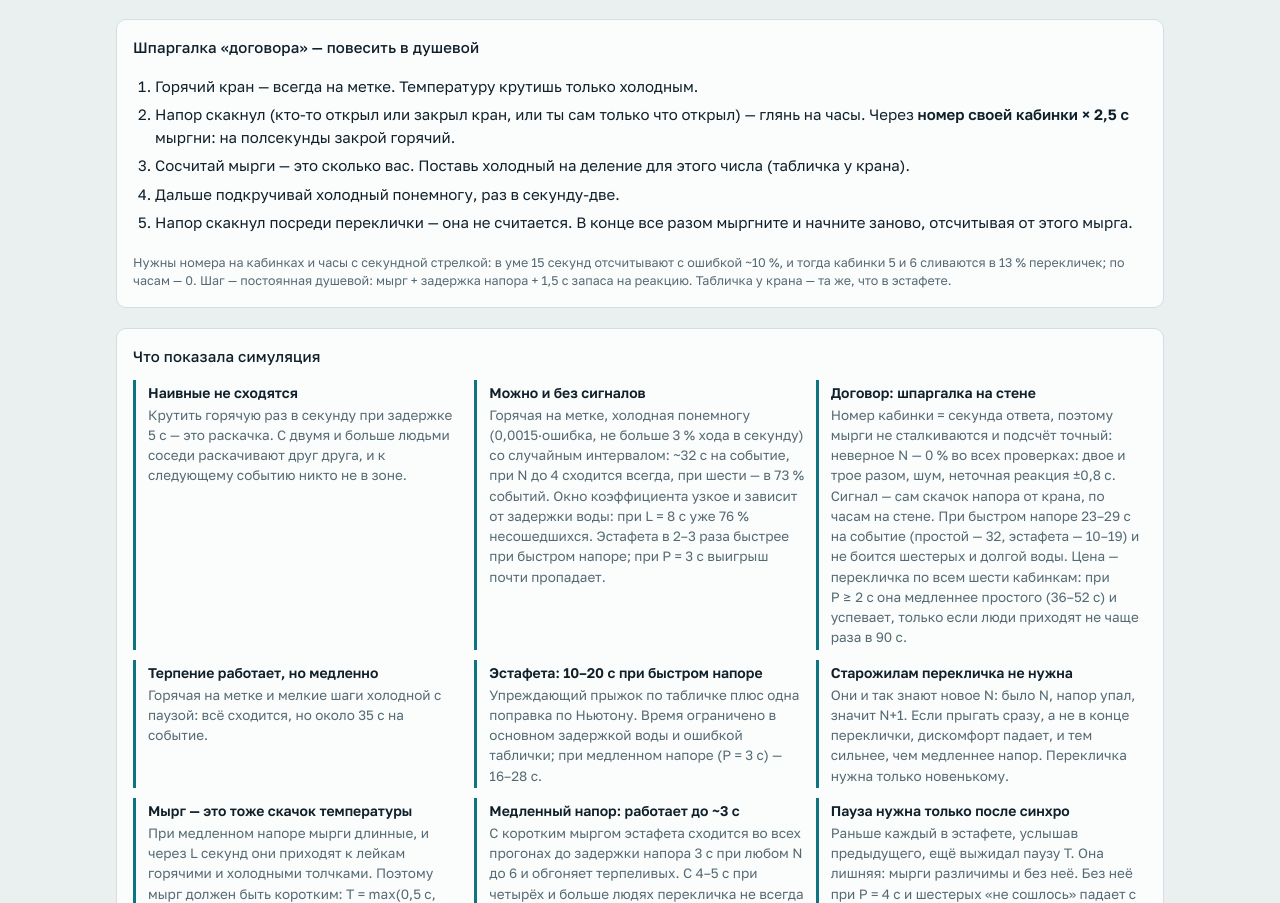
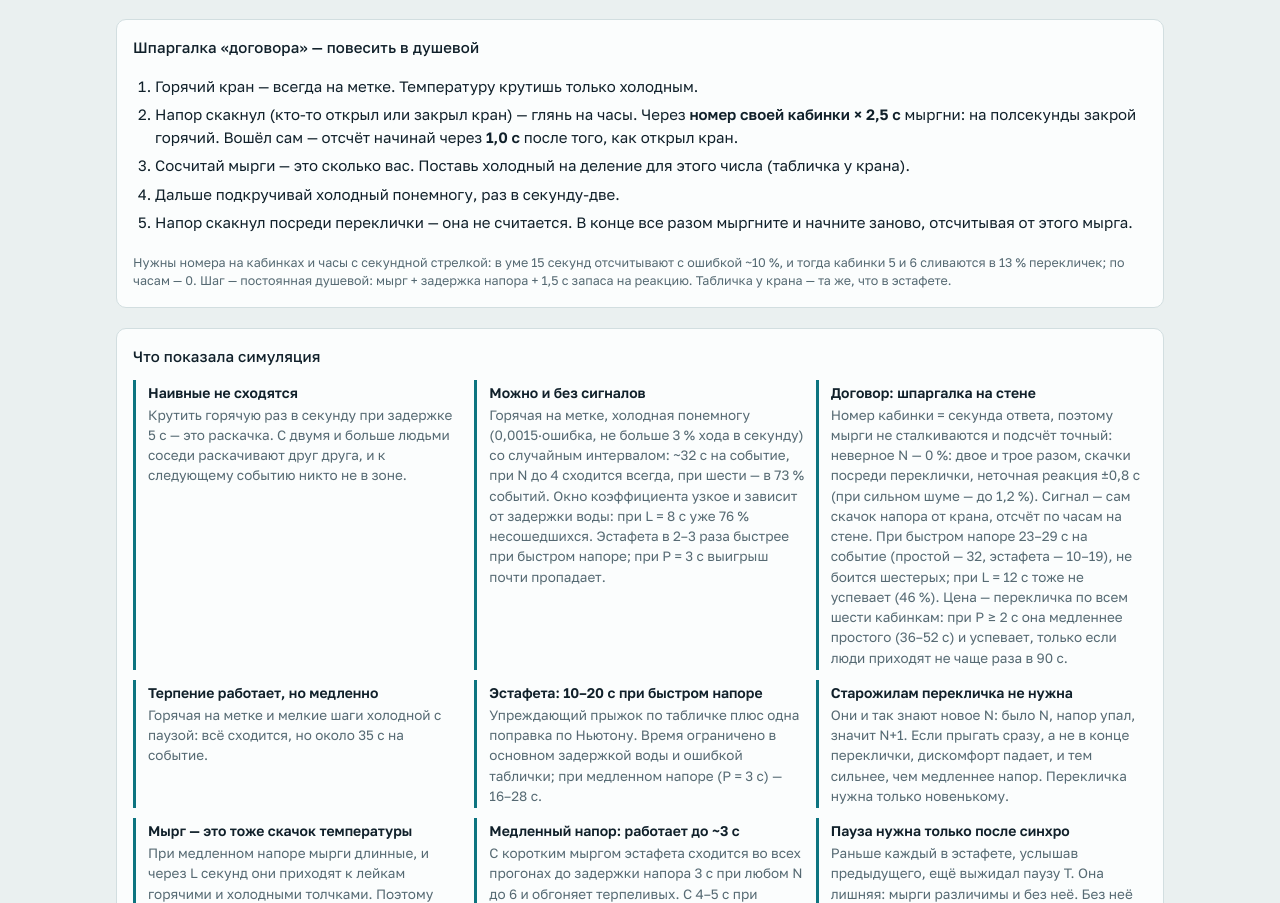
Before and after one commit to komapc/shower-protocol, a website: page index.html in a window 1280 px wide. Shown: the part 2395-3298 px from the top of the page. Drawn offline with Linux system fonts and the light colour scheme; a web font is replaced by a local one.

Commit message:
sheet: newcomer starts counting D s after opening; correct claims
Timing a newcomer from their own tap opening puts their blink in a
neighbour's slot (wrong N 18-57%, sheetNewEarly); the cheat sheet now
prints D = 1.4·P + 0.3 s. Mid-roll-call arrivals (pair 1-10 s, triple
1-5 s) checked: wrong N 0%. Noise 0.2: 0-1.2%, stated. L = 12 s and
discomfort claims corrected; first-entrant 42° stated as unsolved.

Co-Authored-By: Claude Opus 5.5 <noreply@anthropic.com>

```diff
--- a/index.html
+++ b/index.html
@@ -253,7 +253,7 @@ details code { font-family: var(--f-mono); font-size: 12.5px; }
     <h2>Шпаргалка «договора» — повесить в душевой</h2>
     <ol class="sheet">
       <li>Горячий кран — всегда на метке. Температуру крутишь только холодным.</li>
-      <li>Напор скакнул (кто-то открыл или закрыл кран, или ты сам только что открыл) — глянь на часы. Через <b>номер своей кабинки × <span id="sheetSlot">2,5</span> с</b> мыргни: на полсекунды закрой горячий.</li>
+      <li>Напор скакнул (кто-то открыл или закрыл кран) — глянь на часы. Через <b>номер своей кабинки × <span id="sheetSlot">2,5</span> с</b> мыргни: на полсекунды закрой горячий. Вошёл сам — отсчёт начинай через <b><span id="sheetD">1</span> с</b> после того, как открыл кран.</li>
       <li>Сосчитай мырги — это сколько вас. Поставь холодный на деление для этого числа (табличка у крана).</li>
       <li>Дальше подкручивай холодный понемногу, раз в секунду-две.</li>
       <li>Напор скакнул посреди переклички — она не считается. В конце все разом мыргните и начните заново, отсчитывая от этого мырга.</li>
@@ -266,7 +266,7 @@ details code { font-family: var(--f-mono); font-size: 12.5px; }
     <div class="findings">
       <div class="finding"><b>Наивные не сходятся</b><p>Крутить горячую раз в секунду при задержке 5&nbsp;с — это раскачка. С двумя и больше людьми соседи раскачивают друг друга, и к следующему событию никто не в зоне.</p></div>
       <div class="finding"><b>Можно и без сигналов</b><p>Горячая на метке, холодная понемногу (0,0015·ошибка, не больше 3&nbsp;% хода в секунду) со случайным интервалом: ~32&nbsp;с на событие, при N до 4 сходится всегда, при шести — в 73&nbsp;% событий. Окно коэффициента узкое и зависит от задержки воды: при L&nbsp;=&nbsp;8&nbsp;с уже 76&nbsp;% несошедшихся. Эстафета в 2–3 раза быстрее при быстром напоре; при P&nbsp;=&nbsp;3&nbsp;с выигрыш почти пропадает.</p></div>
-      <div class="finding"><b>Договор: шпаргалка на стене</b><p>Номер кабинки = секунда ответа, поэтому мырги не сталкиваются и подсчёт точный: неверное N — 0&nbsp;% во всех проверках: двое и трое разом, шум, неточная реакция ±0,8&nbsp;с. Сигнал — сам скачок напора от крана, по часам на стене. При быстром напоре 23–29&nbsp;с на событие (простой — 32, эстафета — 10–19) и не боится шестерых и долгой воды. Цена — перекличка по всем шести кабинкам: при P&nbsp;≥&nbsp;2&nbsp;с она медленнее простого (36–52&nbsp;с) и успевает, только если люди приходят не чаще раза в 90&nbsp;с.</p></div>
+      <div class="finding"><b>Договор: шпаргалка на стене</b><p>Номер кабинки = секунда ответа, поэтому мырги не сталкиваются и подсчёт точный: неверное N — 0&nbsp;%: двое и трое разом, скачки посреди переклички, неточная реакция ±0,8&nbsp;с (при сильном шуме — до 1,2&nbsp;%). Сигнал — сам скачок напора от крана, отсчёт по часам на стене. При быстром напоре 23–29&nbsp;с на событие (простой — 32, эстафета — 10–19), не боится шестерых; при L&nbsp;=&nbsp;12&nbsp;с тоже не успевает (46&nbsp;%). Цена — перекличка по всем шести кабинкам: при P&nbsp;≥&nbsp;2&nbsp;с она медленнее простого (36–52&nbsp;с) и успевает, только если люди приходят не чаще раза в 90&nbsp;с.</p></div>
       <div class="finding"><b>Терпение работает, но медленно</b><p>Горячая на метке и мелкие шаги холодной с паузой: всё сходится, но около 35&nbsp;с на событие.</p></div>
       <div class="finding"><b>Эстафета: 10–20&nbsp;с при быстром напоре</b><p>Упреждающий прыжок по табличке плюс одна поправка по Ньютону. Время ограничено в основном задержкой воды и ошибкой таблички; при медленном напоре (P&nbsp;=&nbsp;3&nbsp;с) — 16–28&nbsp;с.</p></div>
       <div class="finding"><b>Старожилам перекличка не нужна</b><p>Они и так знают новое N: было N, напор упал, значит N+1. Если прыгать сразу, а не в конце переклички, дискомфорт падает, и тем сильнее, чем медленнее напор. Перекличка нужна только новенькому.</p></div>
@@ -313,6 +313,7 @@ details code { font-family: var(--f-mono); font-size: 12.5px; }
     for (const s of ['naive', 'patient', 'simple', 'sheet', 'relay']) runs[s] = S.simulate(Object.assign({ strategy: s }, base));
     cur = runs[st.strategy];
     $('sheetSlot').textContent = fmt(runs.sheet.slotS, 1);
+    $('sheetD').textContent = fmt(1.4 * st.P + 0.3, 1);
     if (st.t == null || st.t > cur.T_END || !st.playing) st.t = st.playing ? Math.min(st.t || 0, cur.T_END) : cur.T_END;
     buildStalls(); buildLegend(); buildTable(); render(); schedulePairStats(base);
   }
--- a/sim.js
+++ b/sim.js
@@ -21,6 +21,7 @@
     stalls: 6,        // sheet: кабинок (номер кабинки = номер секунды в перекличке)
     sheetSlot: null,  // sheet: шаг переклички, с (null — max(2, T + P + 0.5 + 2·sheetAbs))
     sheetProm: 0.7,   // sheet: порог мырга, в долях ожидаемой высоты мырга (с учётом сглаживания)
+    sheetNewEarly: false, // sheet: новичок отсчитывает от открытия своего крана, а не от ощущённого скачка
     sheetJit: 0,      // sheet: ошибка отсчёта в уме, доля от отсчитанного (0 — смотрят на часы)
     sheetAbs: 0.5,    // sheet: ошибка реакции и чтения часов, ± с (в том числе когда кто почувствовал скачок)
     simpleK: 0.0015,  // simple: шаг холодной = simpleK·ошибка (°C) за секунду…
@@ -180,7 +181,7 @@
       const r = { kind: 'call', sync: t, initiators: who, pulses: [], ev: who[who.length - 1].ev, started: true, dirty };
       call = r; rolls.push(r);
       if (knock) who.forEach(x => pulse(x, t, r, 'стук'));  // стучат все разом — сливается в один
-      who.forEach(x => pulse(x, t + x.stall * slotS * (1 + p.sheetJit * (2 * R() - 1)) + p.sheetAbs * (2 * R() - 1), r, 'каб.' + x.stall));
+      who.forEach(x => pulse(x, t + x.stall * slotS - (p.sheetNewEarly && x.sheetT0 != null && t - x.sheetT0 < perceive + 0.5 ? t - x.sheetT0 : 0) + x.stall * slotS * (p.sheetJit * (2 * R() - 1)) + p.sheetAbs * (2 * R() - 1), r, 'каб.' + x.stall));
       r.end = t + Math.max(p.stalls, N) * slotS * (1 + p.sheetJit) + p.sheetAbs + Tunit + dPure + 5 * tau + 0.3;
       r.members = who;
       schedule(r.end, () => {
@@ -641,7 +642,7 @@
           else if (p.strategy === 'simple') { a.gh = p.hotMark; a.gc = 0.4; a.tick = 1; a.nextAct = now + 1 + R(); }
           else if (p.strategy === 'patient') { a.gh = p.hotMark; a.gc = 0.4; a.nextAct = now + p.L + 1; }
           else if (p.strategy === 'sheet') {
-            a.gh = p.hotMark; a.gc = tableEntry(a, p, 2); a.num = a.stall; a.belief = null; a.tick = 1; a.nextAct = now + p.L + 1;
+            a.gh = p.hotMark; a.gc = tableEntry(a, p, 2); a.num = a.stall; a.sheetT0 = now; a.belief = null; a.tick = 1; a.nextAct = now + p.L + 1;
             sheetCall(now + perceive);   // открытие крана — само по себе сигнал, стук не нужен
           }
           else arriveRelay(a, now);
```
Also changed, not shown: README.md.
